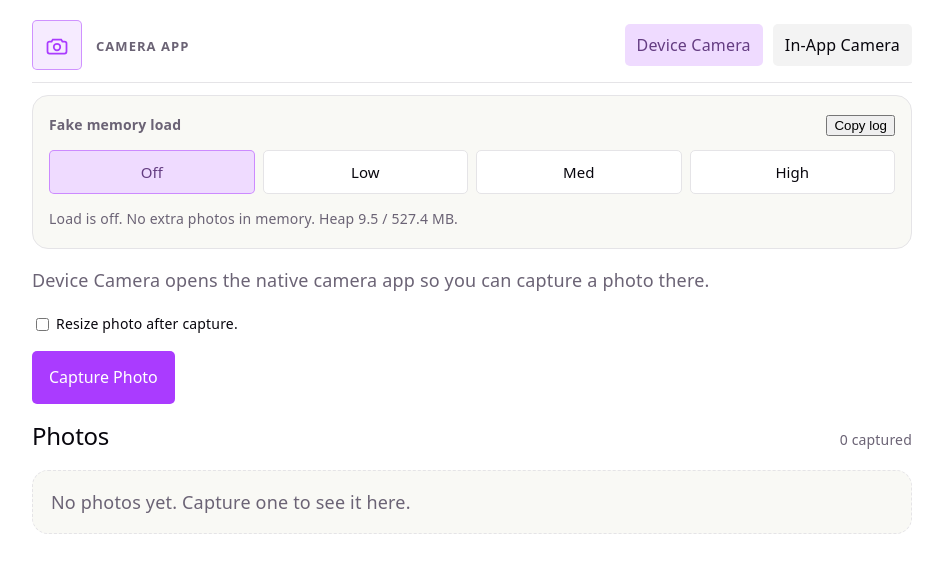
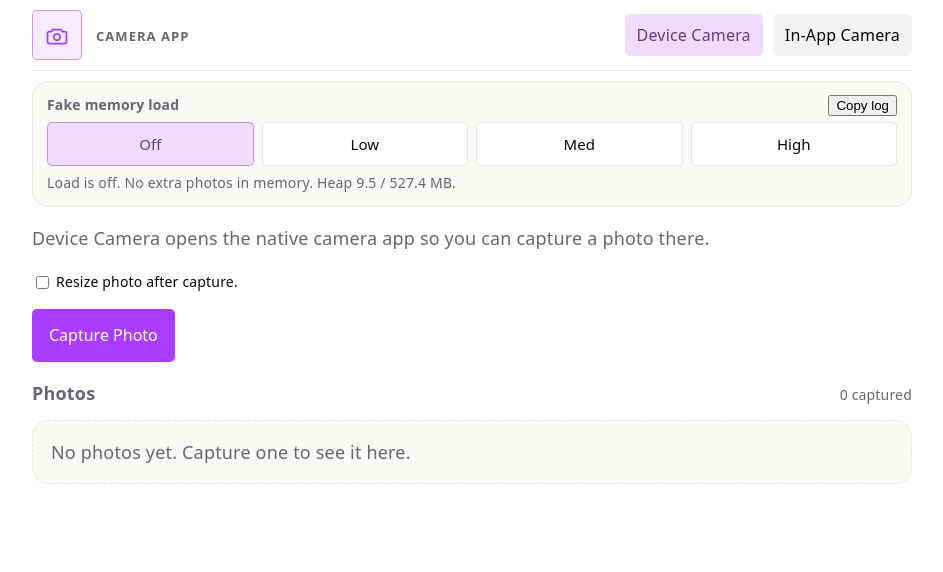
Before and after one commit to prasadambaledath/camera-app, a React (Vite) app: page / in a window 1280 px wide. Shown: the top 572 px of the page, without its empty margins (168-1111 px from the left). Built offline with nearby package versions, Linux system fonts and the light colour scheme.

Commit message:
Update README for clarity on resize option, adjust CSS styles in Header and MemoryLoadPanel for improved layout, and change heading in PhotoGallery component from h2 to strong for better semantics.

```diff
--- a/src/components/Header.css
+++ b/src/components/Header.css
@@ -2,10 +2,10 @@
   display: flex;
   align-items: center;
   justify-content: space-between;
-  gap: 16px;
+  gap: 12px;
   flex-wrap: wrap;
-  padding: 20px 0 12px;
-  margin-bottom: 12px;
+  padding: 10px 0;
+  margin-bottom: 10px;
   border-bottom: 1px solid var(--border);
 }
 
--- a/src/components/MemoryLoadPanel.css
+++ b/src/components/MemoryLoadPanel.css
@@ -1,8 +1,8 @@
 .memory {
   display: flex;
   flex-direction: column;
-  gap: 12px;
-  padding: 16px;
+  gap: 4px;
+  padding: 10px 14px;
   border: 1px solid var(--border);
   border-radius: 16px;
   background: var(--social-bg);
--- a/src/components/PhotoGallery.tsx
+++ b/src/components/PhotoGallery.tsx
@@ -12,7 +12,7 @@ export function PhotoGallery({ images, onRemove }: PhotoGalleryProps) {
   return (
     <section className="gallery" aria-label="Captured photos">
       <div className="gallery__heading">
-        <h2>Photos</h2>
+        <strong>Photos</strong>
         <span>{images.length} captured</span>
       </div>
 
```
Also changed, not shown: 1 other file (tests, documents, lock files or other folders).
